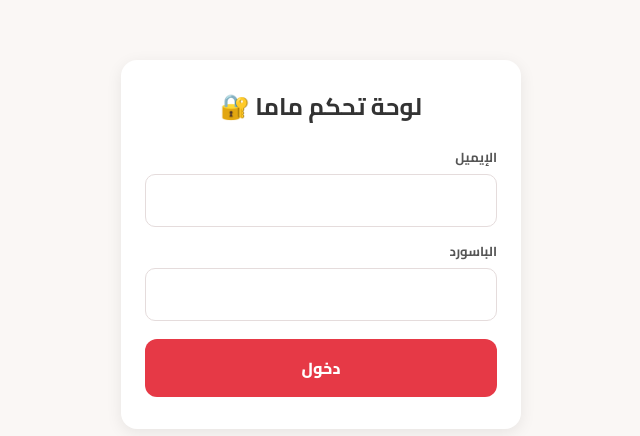
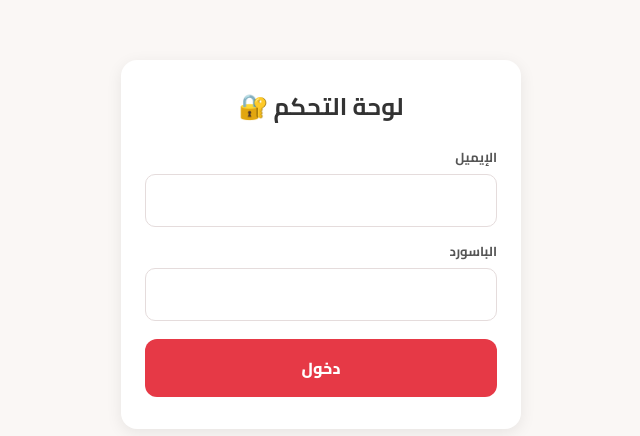
Before and after one commit to ahmed01149/tupperware-store, a plain HTML site: page admin.html in a window 1280 px wide. Shown: the whole page, without its empty margins (319-959 px from the left). Drawn offline with nearby package versions, Linux system fonts and the light colour scheme.

Commit message:
Update admin.html

```diff
--- a/admin.html
+++ b/admin.html
@@ -31,7 +31,7 @@
 <body>
 
 <div id="loginBox">
-  <h2 style="text-align:center;margin-bottom:16px">لوحة تحكم ماما 🔐</h2>
+  <h2 style="text-align:center;margin-bottom:16px">لوحة التحكم 🔐</h2>
   <label>الإيميل<input id="aEmail" type="email" dir="ltr"></label>
   <label>الباسورد<input id="aPass" type="password" dir="ltr"></label>
   <button class="primary" onclick="login()">دخول</button>
```
